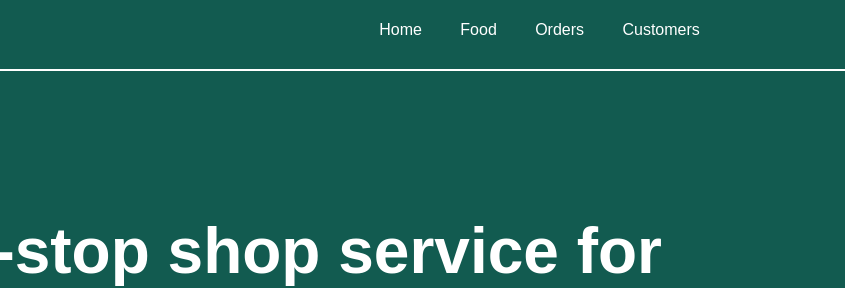
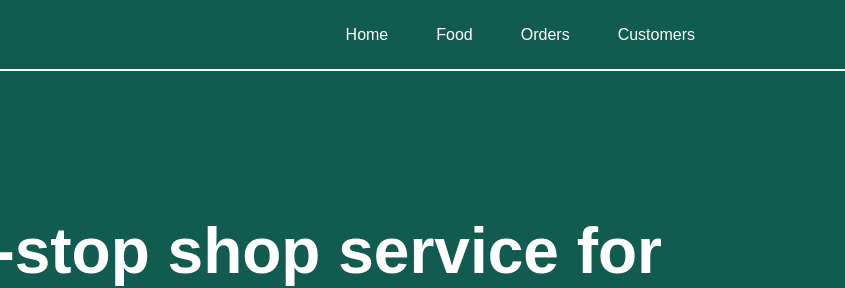
Before and after one commit to bdago/CSCI22-Project1, a plain HTML site: page index.html in a window 1280 px wide. Shown: the top 288 px of the page, 435-1280 px from the left. Drawn offline with Linux system fonts and the light colour scheme.

Commit message:
Changing Styles.css and making new css

```diff
--- a/styles.css
+++ b/styles.css
@@ -37,7 +37,7 @@ nav > ul {
 
 nav > ul > li {
     float: right;
-    padding: 1.3em 1.2em;
+    padding: 1.6em 1.5em;
 }
 
 nav > ul > li > a {
```
Also changed, not shown: styles2.css (added).
